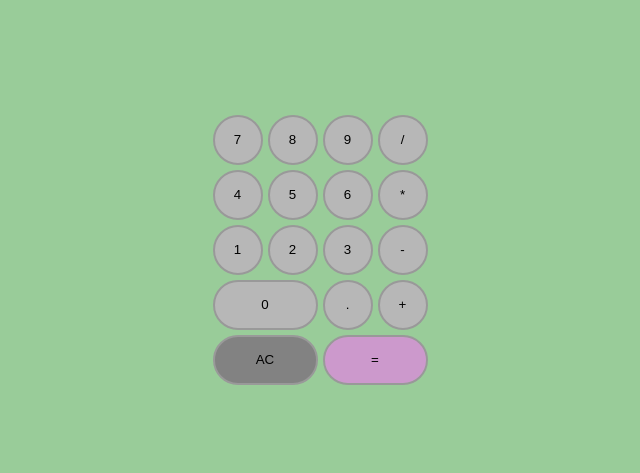
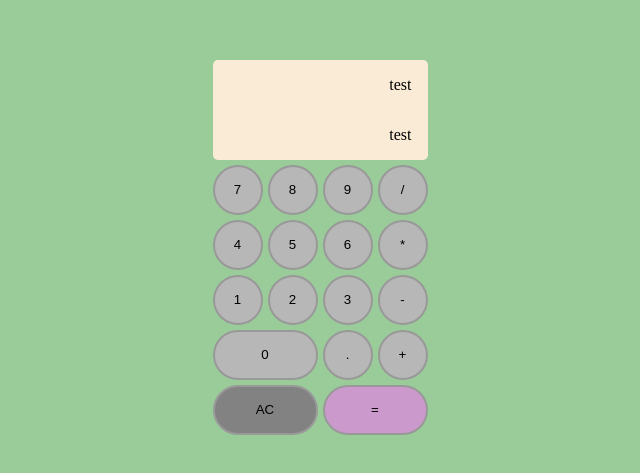
Before and after one commit to amelieberry/javascript-calculator, a React (Create React App) app: page / in a window 1280 px wide. Shown: the part 153-626 px from the top of the page, without its empty margins (320-960 px from the left). Built offline with nearby package versions, Linux system fonts and the light colour scheme.

Commit message:
Display now renders 2 displays: input and output

```diff
--- a/src/components/display.js
+++ b/src/components/display.js
@@ -1,6 +1,9 @@
 const Display = () => {
     return (
-        <div key="display" id="display"></div>
+        <div className="display-container">
+            <div className="displays">test</div>
+            <div className="displays" key="display" id="display">test</div>
+        </div>
     )
 }
 
```
